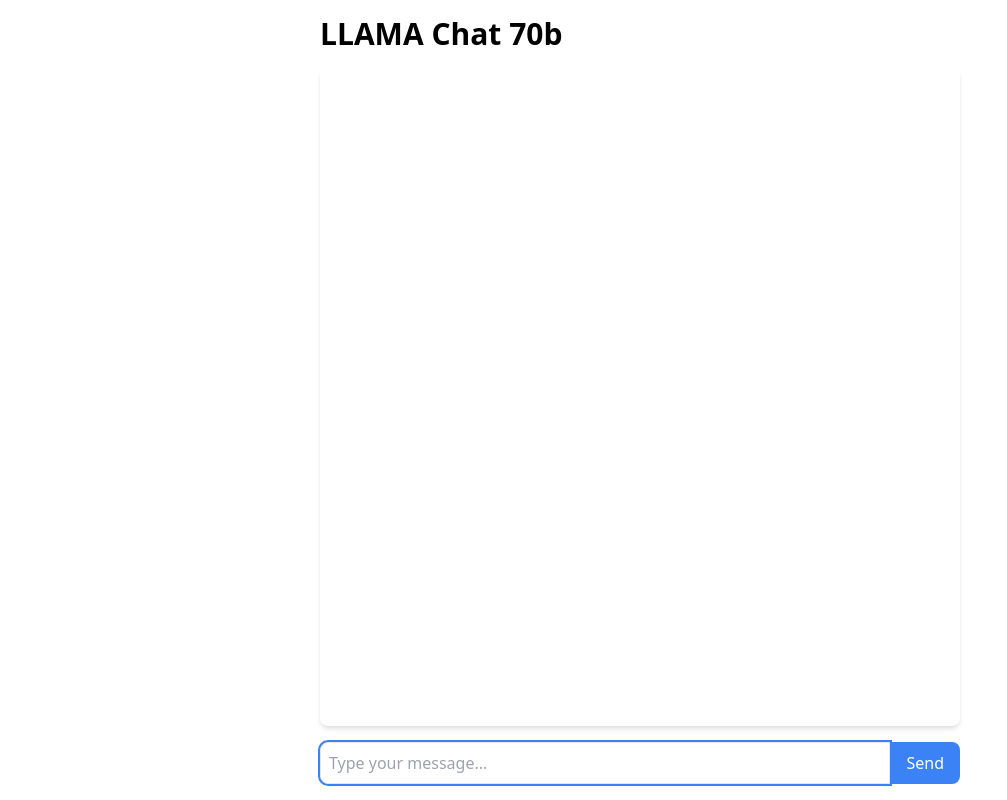
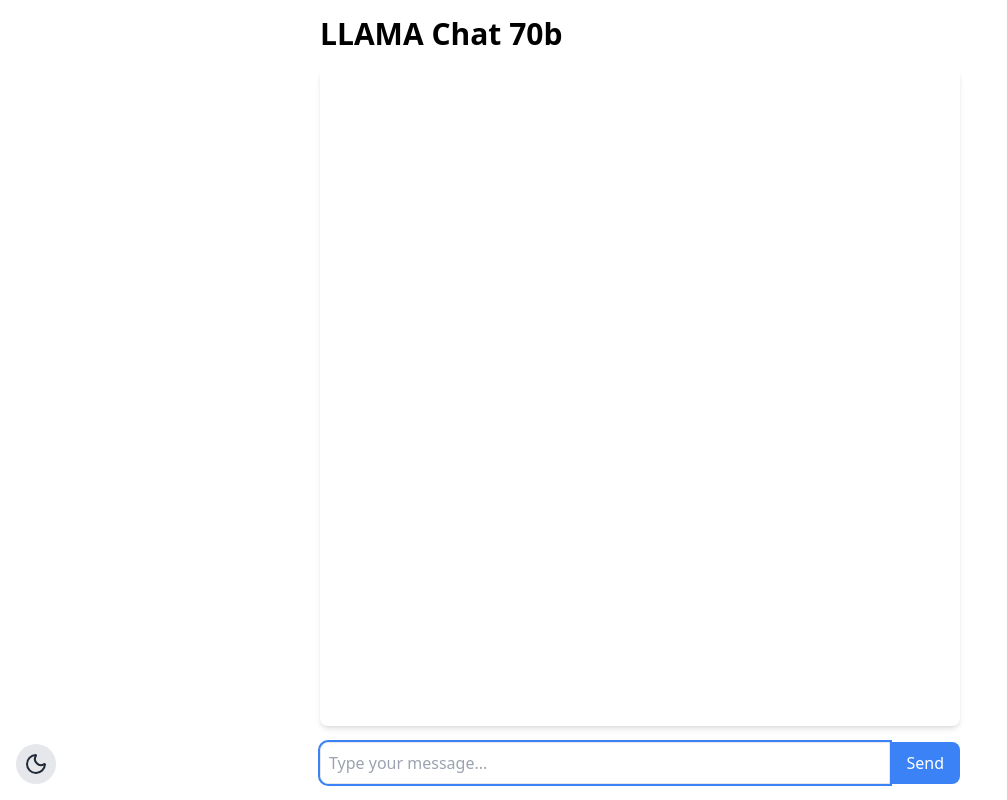
Before and after one commit to ifsvivek/chat, a SvelteKit app: page / in a window 1280 px wide. Shown: the whole page, without its empty margins (0-1007 px from the left). Built offline with nearby package versions, Linux system fonts and the light colour scheme.

Commit message:
Refactor dependencies and add dark mode toggle

```diff
--- a/package.json
+++ b/package.json
@@ -27,6 +27,7 @@
 		"dompurify": "^3.1.6",
 		"dotenv": "^16.4.5",
 		"groq-sdk": "^0.7.0",
+		"lucide-svelte": "^0.439.0",
 		"marked": "^14.1.2"
 	}
 }
--- a/src/routes/+page.svelte
+++ b/src/routes/+page.svelte
@@ -2,10 +2,12 @@
 	import { onMount } from 'svelte';
 	import { marked } from 'marked';
 	import DOMPurify from 'dompurify';
+	import { Moon, Sun } from 'lucide-svelte';
 
 	let messages = [];
 	let inputMessage = '';
 	let isLoading = false;
+	let isDarkMode = false;
 
 	function parseMarkdown(content) {
 		const rawHtml = marked(content);
@@ -51,13 +53,59 @@
 		}
 	}
 
+	function toggleDarkMode() {
+		isDarkMode = !isDarkMode;
+		localStorage.setItem('isDarkMode', isDarkMode);
+		updateTheme();
+	}
+
+	function updateTheme() {
+		if (isDarkMode) {
+			document.documentElement.classList.add('dark');
+		} else {
+			document.documentElement.classList.remove('dark');
+		}
+	}
+
 	onMount(() => {
 		document.querySelector('input').focus();
+		isDarkMode = localStorage.getItem('isDarkMode') === 'true';
+		updateTheme();
 	});
 </script>
 
 <svelte:head>
 	<style>
+		:root {
+			--bg-color: #ffffff;
+			--text-color: #000000;
+			--chat-bg: #f3f4f6;
+			--input-bg: #ffffff;
+			--input-text: #000000;
+			--button-bg: #3b82f6;
+			--button-text: #ffffff;
+			--button-hover: #2563eb;
+		}
+
+		.dark {
+			--bg-color: #1f2937;
+			--text-color: #ffffff;
+			--chat-bg: #374151;
+			--input-bg: #4b5563;
+			--input-text: #ffffff;
+			--button-bg: #3b82f6;
+			--button-text: #ffffff;
+			--button-hover: #2563eb;
+		}
+
+		body {
+			background-color: var(--bg-color);
+			color: var(--text-color);
+			transition:
+				background-color 0.3s,
+				color 0.3s;
+		}
+
 		.markdown-content {
 			white-space: pre-wrap;
 		}
@@ -104,7 +152,7 @@
 
 <main class="container mx-auto p-4 max-w-2xl">
 	<h1 class="text-3xl font-bold mb-4">LLAMA Chat 70b</h1>
-	<div class="bg-white shadow-md rounded-lg p-4 mb-4 chat-container">
+	<div class="bg-chat-bg shadow-md rounded-lg p-4 mb-4 chat-container">
 		{#each messages as message}
 			<div class="mb-2">
 				<strong>{message.role === 'user' ? 'You' : 'Bot'}:</strong>
@@ -128,13 +176,26 @@
 			bind:value={inputMessage}
 			placeholder="Type your message..."
 			class="flex-grow border rounded-l-lg p-2 focus:outline-none focus:ring-2 focus:ring-blue-500"
+			style="background-color: var(--input-bg); color: var(--input-text);"
 		/>
 		<button
 			type="submit"
-			class="bg-blue-500 text-white px-4 py-2 rounded-r-lg hover:bg-blue-600 focus:outline-none focus:ring-2 focus:ring-blue-500"
+			class="px-4 py-2 rounded-r-lg focus:outline-none focus:ring-2 focus:ring-blue-500"
+			style="background-color: var(--button-bg); color: var(--button-text);"
 			disabled={isLoading}
 		>
 			Send
 		</button>
 	</form>
+
+	<button
+		on:click={toggleDarkMode}
+		class="fixed bottom-4 left-4 p-2 rounded-full bg-gray-200 dark:bg-gray-700 text-gray-800 dark:text-gray-200 hover:bg-gray-300 dark:hover:bg-gray-600 focus:outline-none focus:ring-2 focus:ring-gray-400"
+	>
+		{#if isDarkMode}
+			<Sun size={24} />
+		{:else}
+			<Moon size={24} />
+		{/if}
+	</button>
 </main>
```
Also changed, not shown: 1 other file (tests, documents, lock files or other folders).
